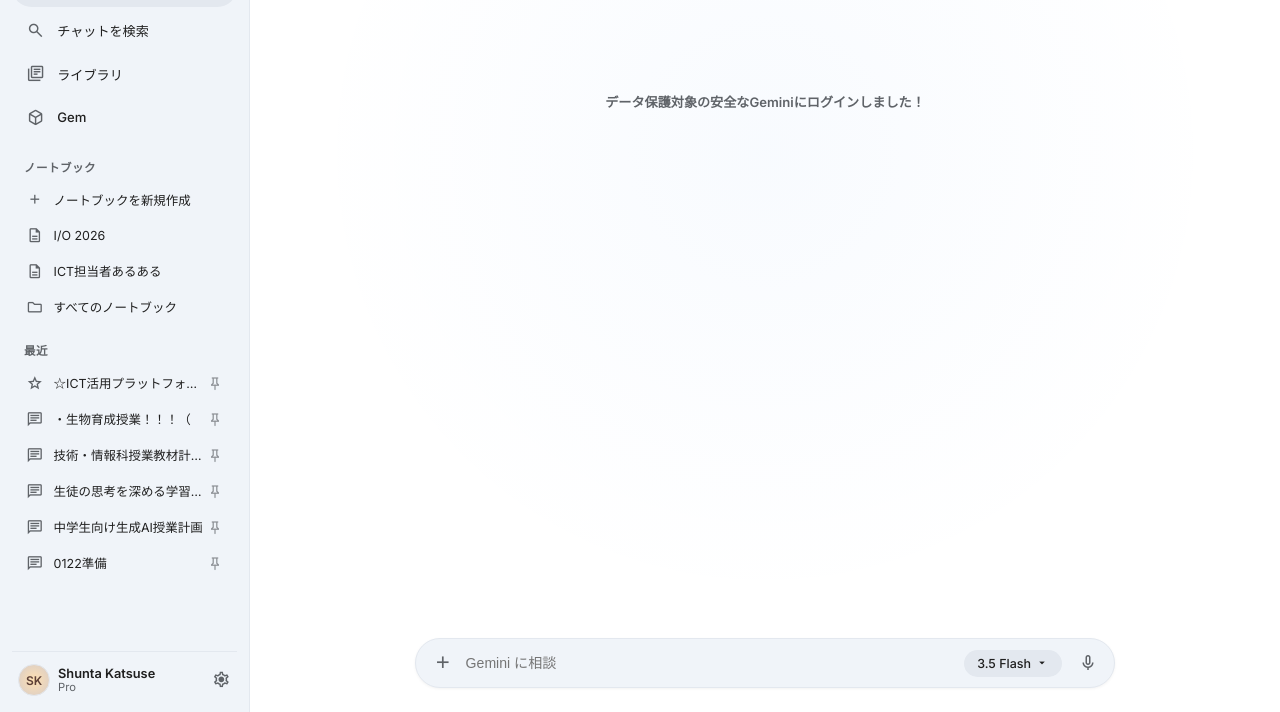
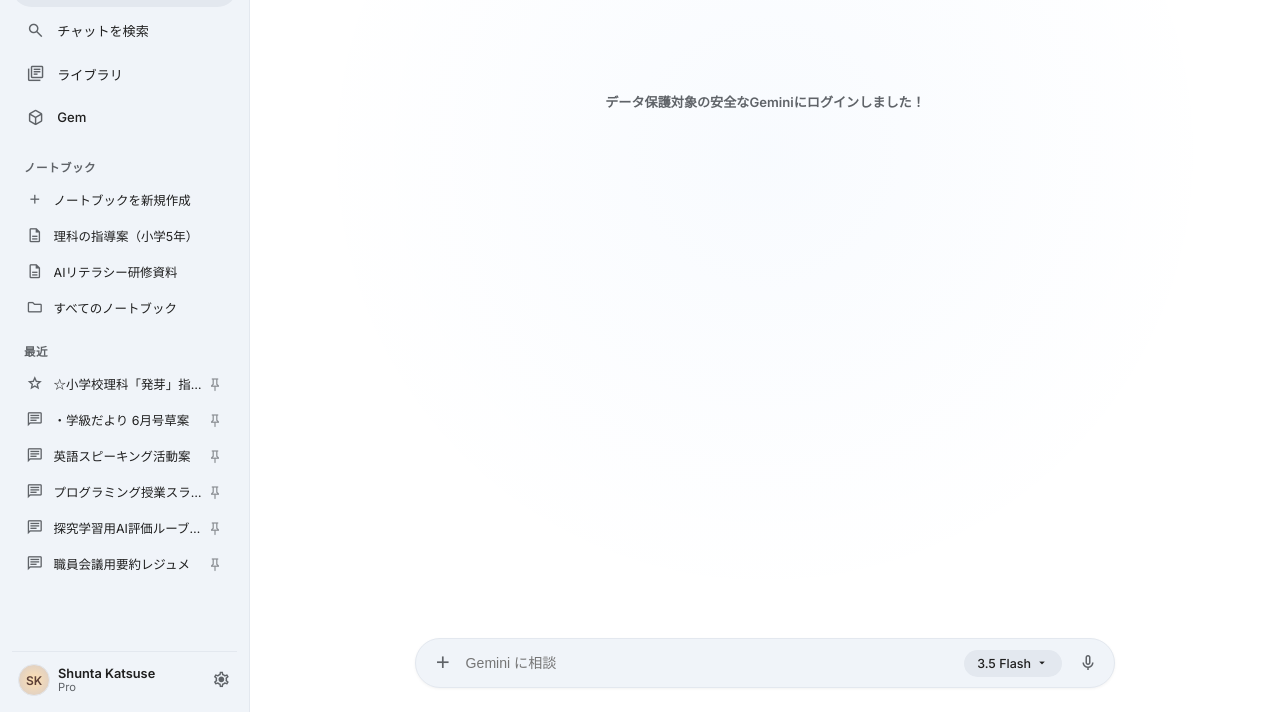
Before and after one commit to KTS-0513/gemini-certified, a plain HTML site: page mock_gemini.html in a window 1280 px wide. Shown: the part 88-800 px from the top of the page. Drawn offline with nearby package versions, Linux system fonts and the light colour scheme.

Commit message:
Replace private sidebar titles with generic educational dummy data in mock_gemini.html

```diff
--- a/mock_gemini.html
+++ b/mock_gemini.html
@@ -575,13 +575,13 @@
             <div class="list-item">
                 <div class="list-item-content">
                     <span class="material-symbols-outlined">description</span>
-                    <div class="list-item-text">I/O 2026</div>
+                    <div class="list-item-text">理科の指導案（小学5年）</div>
                 </div>
             </div>
             <div class="list-item">
                 <div class="list-item-content">
                     <span class="material-symbols-outlined">description</span>
-                    <div class="list-item-text">ICT担当者あるある</div>
+                    <div class="list-item-text">AIリテラシー研修資料</div>
                 </div>
             </div>
             <div class="list-item">
@@ -597,42 +597,42 @@
             <div class="list-item">
                 <div class="list-item-content">
                     <span class="material-symbols-outlined">star</span>
-                    <div class="list-item-text">☆ICT活用プラットフォーム開発</div>
+                    <div class="list-item-text">☆小学校理科「発芽」指導案</div>
                 </div>
                 <span class="material-symbols-outlined pin-icon">push_pin</span>
             </div>
             <div class="list-item">
                 <div class="list-item-content">
                     <span class="material-symbols-outlined">chat</span>
-                    <div class="list-item-text">・生物育成授業！！！（</div>
+                    <div class="list-item-text">・学級だより 6月号草案</div>
                 </div>
                 <span class="material-symbols-outlined pin-icon">push_pin</span>
             </div>
             <div class="list-item">
                 <div class="list-item-content">
                     <span class="material-symbols-outlined">chat</span>
-                    <div class="list-item-text">技術・情報科授業教材計画作成</div>
+                    <div class="list-item-text">英語スピーキング活動案</div>
                 </div>
                 <span class="material-symbols-outlined pin-icon">push_pin</span>
             </div>
             <div class="list-item">
                 <div class="list-item-content">
                     <span class="material-symbols-outlined">chat</span>
-                    <div class="list-item-text">生徒の思考を深める学習ファシリテ...</div>
+                    <div class="list-item-text">プログラミング授業スライド</div>
                 </div>
                 <span class="material-symbols-outlined pin-icon">push_pin</span>
             </div>
             <div class="list-item">
                 <div class="list-item-content">
                     <span class="material-symbols-outlined">chat</span>
-                    <div class="list-item-text">中学生向け生成AI授業計画</div>
+                    <div class="list-item-text">探究学習用AI評価ルーブリック</div>
                 </div>
                 <span class="material-symbols-outlined pin-icon">push_pin</span>
             </div>
             <div class="list-item">
                 <div class="list-item-content">
                     <span class="material-symbols-outlined">chat</span>
-                    <div class="list-item-text">0122準備</div>
+                    <div class="list-item-text">職員会議用要約レジュメ</div>
                 </div>
                 <span class="material-symbols-outlined pin-icon">push_pin</span>
             </div>
```
